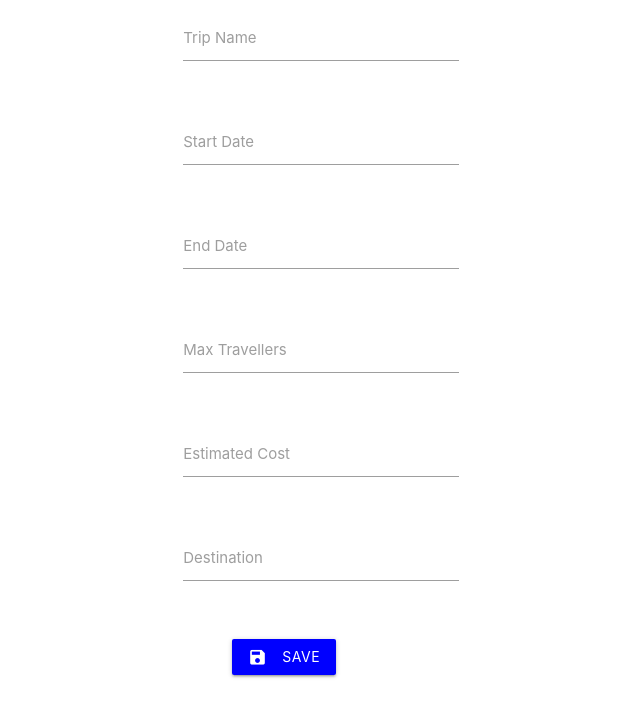
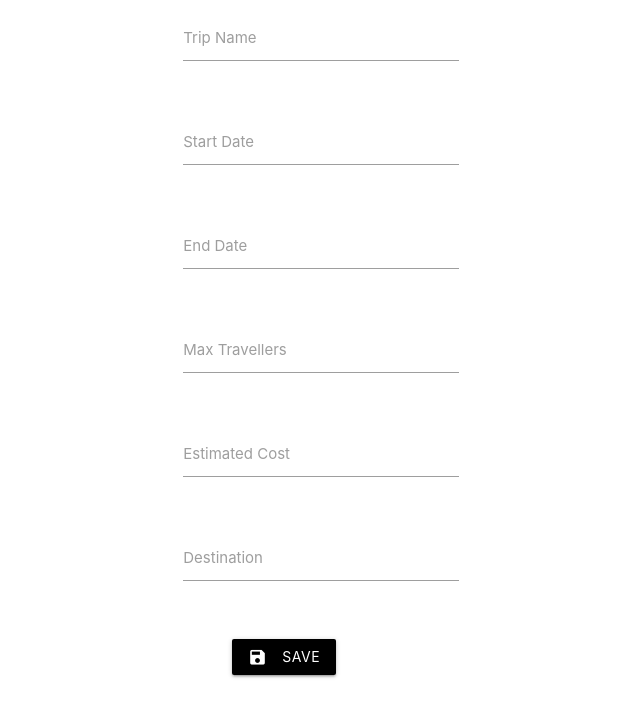
Before and after one commit to marjanmukram/trip-planner, a React (Create React App) app: page / in a window 1280 px wide. Shown: the top 716 px of the page, without its empty margins (20-660 px from the left). Built offline with nearby package versions, Linux system fonts and the light colour scheme.

Commit message:
add trip plan form 2

```diff
--- a/src/components/trip-plan-form.jsx
+++ b/src/components/trip-plan-form.jsx
@@ -5,7 +5,12 @@ class TripPlanForm extends Component {
     componentDidMount(){
         $(document).ready(function(){
             // $('.datepicker').datepicker();
+            // $('.chips-placeholder').chips({
+            //     placeholder: 'Enter a tag',
+            //     secondaryPlaceholder: '+Tag',
+            //   });
           });
+
     }
     render() {
     return (
@@ -49,14 +54,8 @@ class TripPlanForm extends Component {
           </div>
           <div className="row">
             <div className="input-field col s3 center">
-                <a class="waves-effect waves-light btn" style={{color:"white", backgroundColor:"blue"}}><i class="material-icons left">save</i>save</a>
+                <a class="waves-effect waves-light btn" style={{color:"white", backgroundColor:"black"}}><i class="material-icons left">save</i>save</a>
             </div>
-          </div>
-
-          <div className="row">
-          {/* <div className="chips">
-            <input class="custom-class"></input>
-          </div> */}
           </div>
         </form>
         </div>
```
